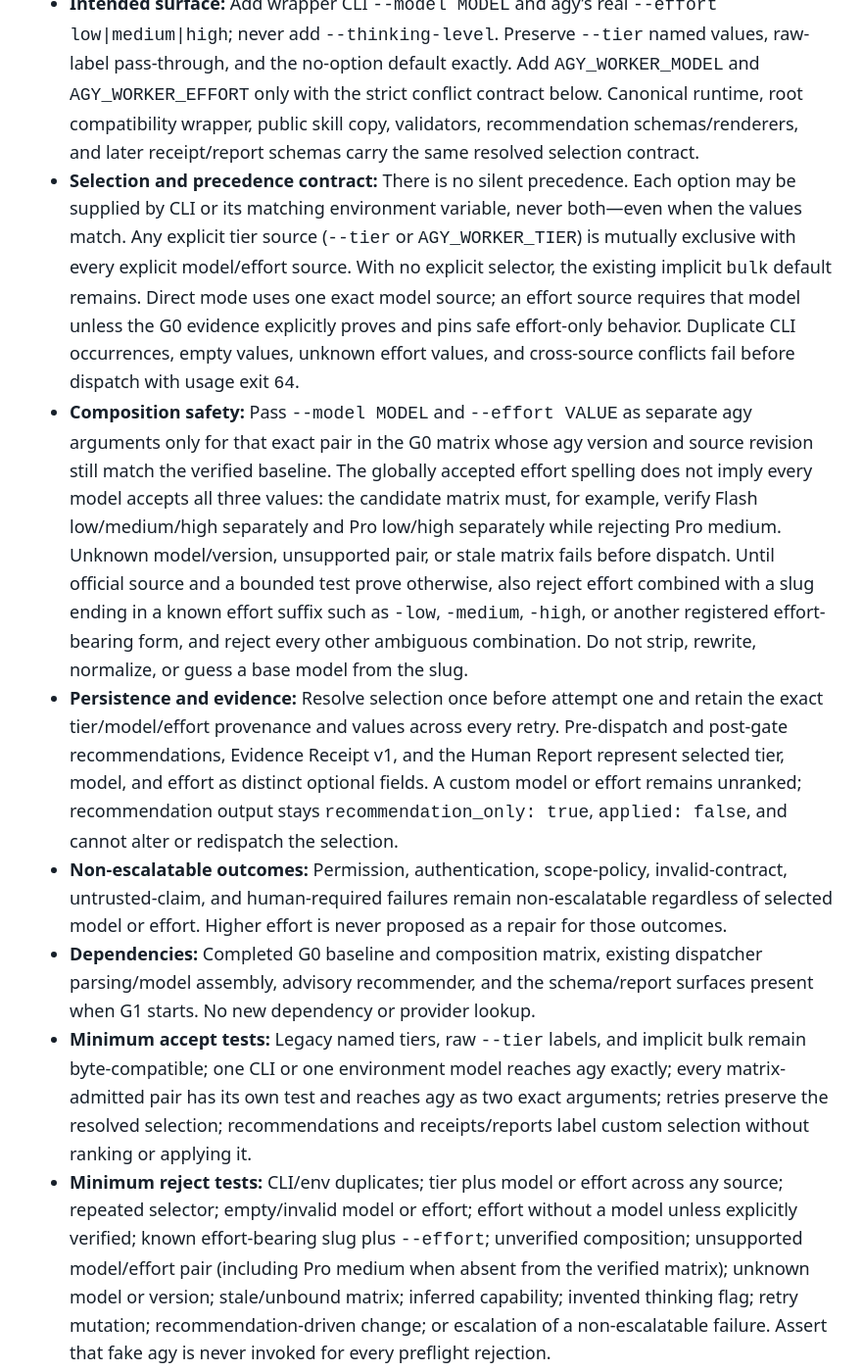
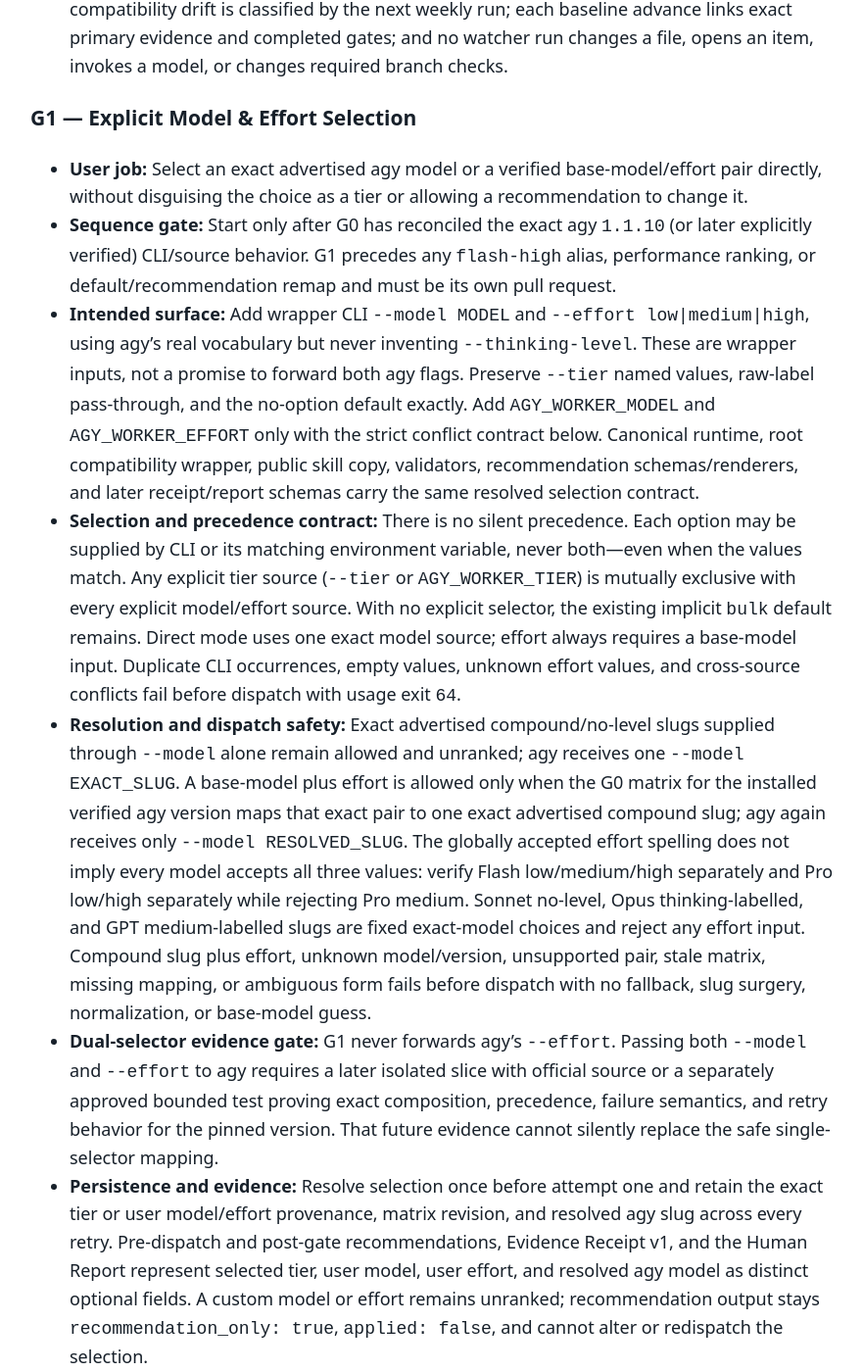
Before and after one commit to cagdasyurekli/codex-agy-worker, a Jekyll site: the page built from docs/ROADMAP.md, in a window 1280 px wide and 1400 px high, scrolled down 6646 px. Shown: the whole window at 98% size, without its empty margins (199-1080 px from the left). Built offline with Jekyll 4.4.1, drawn with Linux system fonts in a browser that asks for light colours; our own code applies the rules of GitHub Pages for plain Markdown files; some of the changed text lies outside the part shown.

Commit message:
Harden model effort roadmap

```diff
--- a/docs/ROADMAP.md
+++ b/docs/ROADMAP.md
@@ -75,12 +75,13 @@ Every roadmap slice must preserve all of these rules:
    human diff review.
 3. No receipt, report, persona, profile, benchmark, usage number, or CI rendering may
    become an alternative acceptance path.
-4. The caller selects the model tier. Recommendations remain visible and advisory,
-   with `recommendation_only: true` and `applied: false`.
+4. The caller selects the tier or explicit model/effort input. Recommendations remain
+   visible and advisory, with `recommendation_only: true` and `applied: false`.
 5. Never add automatic tier/model/effort changes or invent a `--thinking-level`
    control. After G0 reconciles the exact agy contract, G1 may expose agy's real
-   `--model MODEL` and `--effort low|medium|high` as explicit caller choices only.
-   Retries keep the caller's resolved selection byte-for-byte.
+   model and effort vocabulary as explicit wrapper choices only. The wrapper resolves
+   a verified pair to one exact agy model slug; it does not assume agy's two CLI
+   selectors compose. Retries keep the caller's resolved selection byte-for-byte.
 6. Permission, authentication, scope-policy, invalid-contract, untrusted-claim, and
    human-required outcomes are non-escalatable.
 7. No feature may automatically commit, push, open a pull request, merge, release,
@@ -110,15 +111,18 @@ This corrects the current inventory without claiming that locally advertised fla
 or historical failure behavior are the verified agy `1.1.10` contract:
 
 - Do not expose `--effort` before G0 reconciles official releases/source/docs with a
-  sandbox-correct inventory and bounded behavior tests. G1 may then expose the real
-  agy flag; it must not infer effort or invent a thinking-level flag.
+  sandbox-correct inventory and bounded behavior tests. G1 may then expose the same
+  vocabulary as a wrapper input; it must not infer effort, invent a thinking-level
+  flag, or imply that both agy selectors are forwarded.
 - Do not add dynamic model/persona discovery from help text alone.
 - Do not infer authentication from a single failure or invent `agy auth`. Probe only
   documented commands and validate their expected semantic output; neither an unknown
   subcommand's exit code nor generic usage text is compatibility evidence.
-- Do not assume a full model slug ending in an effort-like suffix composes safely with
-  `--effort`. Until official source plus a bounded test proves an exact combination,
-  the wrapper must reject it rather than send two possibly conflicting selectors.
+- Do not assume agy's separate `--model` and `--effort` flags compose safely.
+  Subsequent bounded `1.1.10` inventory evidence advertises compound slugs, while
+  public source does not establish dual-selector composition or precedence. G1
+  therefore resolves a verified base/effort pair to one exact advertised slug and
+  sends one `--model`.
 - Any exposure of newly advertised agy behavior remains a separate slice requiring
   official docs, official source, a sandbox-correct live inventory, a bounded real
   job, paired offline tests, and explicit approval.
@@ -136,8 +140,10 @@ an earlier implementation because it shares a schema or helper.
   `compat/sources.md`, and dependency-free metadata from agy to both agy and Codex.
   Use one explicit version, reviewed upstream revision, and last-reviewed date per
   tool; migrate the current shared `compat/last-reviewed.txt` to unambiguous per-tool
-  records. Add a human-reviewed, dependency-free model/effort capability matrix bound
-  to the exact verified agy version and source revision. Add
+  records. Add a human-reviewed, dependency-free model/effort resolution matrix bound
+  to the exact verified agy version and source revision. Each adjustable input pair
+  maps to one exact advertised compound slug; fixed/no-level entries are recorded as
+  non-adjustable. Add
   `.github/workflows/compatibility-watch.yml` as a separate weekly and
   `workflow_dispatch` macOS workflow. It is observational and is not a required pull
   request check.
@@ -176,19 +182,23 @@ an earlier implementation because it shares a schema or helper.
   The watch never performs this reconciliation. If an official agy `1.1.10` release
   and matching source cannot both be established, the verified baseline stays `1.1.9`
   and the result remains AMBER/review-due rather than speculatively advancing.
-- **Capability-matrix rule:** G0 derives model-specific effort support from the exact
-  verified agy docs/source and bounded CLI behavior, not from a provider API table or
-  a model-name guess. The matrix records its agy version and source revision. Any agy
-  version/source drift makes the matrix stale and keeps effort dispatch disabled until
-  human reconciliation. The current candidate inventory to verify is Gemini 3.6 Flash
-  with low/medium/high and Gemini 3.1 Pro with low/high but **not medium**; it is not a
-  runtime promise until G0 establishes the exact agy model identifiers and pairs.
+- **Resolution-matrix rule:** G0 derives model-specific effort support and its single
+  exact output slug from the verified `agy models` inventory, agy docs/source, and
+  bounded CLI behavior—not from a provider API table or a model-name guess. The
+  matrix records its agy version and source revision. Any agy version/source drift
+  makes it stale and keeps effort resolution disabled until human reconciliation.
+  The current `1.1.10` candidate inventory to verify exposes compound slugs: Gemini
+  3.6 Flash has low/medium/high and Gemini 3.1 Pro has low/high but **not medium**.
+  Sonnet is no-level; the advertised Opus thinking slug and GPT medium-labelled slug
+  are fixed model choices, not adjustable effort pairs. These are not runtime promises
+  until G0 binds every exact input and output slug to the verified inventory.
 - **Current-behavior correction:** Implementation updates README and AGENTS guidance
   to say that probes must validate documented commands and expected semantic content,
   never an unknown subcommand's exit or usage output. It also records that agy has a
-  real `--effort`, while this wrapper exposes no effort control until G1. No code may
-  combine `--effort` with a full slug that may already encode effort without exact
-  compatibility evidence.
+  real `--effort`, while this wrapper exposes no effort control until G1. G0 records
+  that the public source does not yet prove dual-selector composition: production code
+  sends one resolved model slug and cannot combine an effort-bearing slug with agy's
+  separate effort flag without a later, separately approved evidence gate.
 - **Model option decision gate:** `gemini-3.6-flash-high` is already selectable as a
   raw custom `--tier` label. It remains unranked and non-escalating; no `bulk`/`hard`
   mapping changes and no effort flag are part of G0. Google's official
@@ -198,7 +208,7 @@ an earlier implementation because it shares a schema or helper.
   [thinking guide](https://ai.google.dev/gemini-api/docs/generate-content/thinking)
   shows real but model-specific effort levels, and
   [pricing](https://ai.google.dev/gemini-api/docs/pricing) distinguishes model and
-  thinking usage. Those API facts must not be copied into the agy capability matrix;
+  thinking usage. Those API facts must not be copied into the agy resolution matrix;
   they do not prove the agy CLI composition, relative quality, or effective
   subscription cost for this wrapper. A discoverable `flash-high` alias is a later
   isolated decision after G0/G1 compatibility tests; changing a default or
@@ -213,8 +223,9 @@ an earlier implementation because it shares a schema or helper.
 - **Minimum accept tests:** Fixed fake official sources unchanged return `0`; installed
   versus verified differences and stale review dates are reported separately and
   return `3`; unavailable network returns `2` with an inconclusive label; absent
-  official `1.1.10` evidence retains `1.1.9` and AMBER; version-bound capability
-  fixtures reproduce every documented supported pair and mark drift stale; a raw
+  official `1.1.10` evidence retains `1.1.9` and AMBER; version-bound resolution
+  fixtures reproduce every documented pair-to-compound-slug mapping, preserve fixed
+  no-level/thinking/medium-labelled entries, and mark drift stale; a raw
   `gemini-3.6-flash-high` selection remains pass-through, unranked, recommendation-only,
   and non-escalating; workflow fixtures prove weekly/manual triggers, macOS, read-only
   permission, bounded summary, and no mutation.
@@ -224,7 +235,8 @@ an earlier implementation because it shares a schema or helper.
   calls, `apply`, `pull`, GitHub writes, or required-PR-check coupling in the watcher;
   automatic issue/PR creation; tier remapping; alias creation; or an effort flag.
   Reject a matrix with an unbound/mismatched version or revision, an unsupported pair,
-  a provider-table-only claim, or an inferred capability for an unknown model.
+  a provider-table-only claim, an inferred capability for an unknown model, a missing
+  exact output slug, or an adjustable effort entry for a fixed/no-level model.
 - **Docs and AGENTS impact:** README compatibility semantics and limitations,
   `compat/sources.md`, REPO_MAP ownership/data flow, lessons learned on inconclusive
   evidence, and concise durable AGENTS probing rules. Run `agents-md-auditor` before
@@ -241,14 +253,17 @@ an earlier implementation because it shares a schema or helper.
 
 ### G1 — Explicit Model & Effort Selection
 
-- **User job:** Select an exact agy model and its verified supported effort directly,
-  without disguising the choice as a tier or allowing a recommendation to change it.
+- **User job:** Select an exact advertised agy model or a verified base-model/effort
+  pair directly, without disguising the choice as a tier or allowing a recommendation
+  to change it.
 - **Sequence gate:** Start only after G0 has reconciled the exact agy `1.1.10` (or
   later explicitly verified) CLI/source behavior. G1 precedes any `flash-high` alias,
   performance ranking, or default/recommendation remap and must be its own pull request.
-- **Intended surface:** Add wrapper CLI `--model MODEL` and agy's real
-  `--effort low|medium|high`; never add `--thinking-level`. Preserve `--tier` named
-  values, raw-label pass-through, and the no-option default exactly. Add
+- **Intended surface:** Add wrapper CLI `--model MODEL` and
+  `--effort low|medium|high`, using agy's real vocabulary but never inventing
+  `--thinking-level`. These are wrapper inputs, not a promise to forward both agy
+  flags. Preserve `--tier` named values, raw-label pass-through, and the no-option
+  default exactly. Add
   `AGY_WORKER_MODEL` and `AGY_WORKER_EFFORT` only with the strict conflict contract
   below. Canonical runtime, root compatibility wrapper, public skill copy, validators,
   recommendation schemas/renderers, and later receipt/report schemas carry the same
@@ -258,55 +273,66 @@ an earlier implementation because it shares a schema or helper.
   the values match. Any explicit tier source (`--tier` or `AGY_WORKER_TIER`) is mutually
   exclusive with every explicit model/effort source. With no explicit selector, the
   existing implicit `bulk` default remains. Direct mode uses one exact model source;
-  an effort source requires that model unless the G0 evidence explicitly proves and
-  pins safe effort-only behavior. Duplicate CLI occurrences, empty values, unknown
-  effort values, and cross-source conflicts fail before dispatch with usage exit `64`.
-- **Composition safety:** Pass `--model MODEL` and `--effort VALUE` as separate agy
-  arguments only for that exact pair in the G0 matrix whose agy version and source
-  revision still match the verified baseline. The globally accepted effort spelling
-  does not imply every model accepts all three values: the candidate matrix must, for
-  example, verify Flash low/medium/high separately and Pro low/high separately while
-  rejecting Pro medium. Unknown model/version, unsupported pair, or stale matrix fails
-  before dispatch. Until official source and a bounded test prove otherwise, also
-  reject effort combined with a slug ending in a known effort suffix such as `-low`,
-  `-medium`, `-high`, or another registered effort-bearing form, and reject every
-  other ambiguous combination. Do not strip, rewrite, normalize, or guess a base
-  model from the slug.
+  effort always requires a base-model input. Duplicate CLI occurrences, empty values,
+  unknown effort values, and cross-source conflicts fail before dispatch with usage
+  exit `64`.
+- **Resolution and dispatch safety:** Exact advertised compound/no-level slugs supplied
+  through `--model` alone remain allowed and unranked; agy receives one
+  `--model EXACT_SLUG`. A base-model plus effort is allowed only when the G0 matrix for
+  the installed verified agy version maps that exact pair to one exact advertised
+  compound slug; agy again receives only `--model RESOLVED_SLUG`. The globally accepted
+  effort spelling does not imply every model accepts all three values: verify Flash
+  low/medium/high separately and Pro low/high separately while rejecting Pro medium.
+  Sonnet no-level, Opus thinking-labelled, and GPT medium-labelled slugs are fixed
+  exact-model choices and reject any effort input. Compound slug plus effort, unknown
+  model/version, unsupported pair, stale matrix, missing mapping, or ambiguous form
+  fails before dispatch with no fallback, slug surgery, normalization, or base-model
+  guess.
+- **Dual-selector evidence gate:** G1 never forwards agy's `--effort`. Passing both
+  `--model` and `--effort` to agy requires a later isolated slice with official source
+  or a separately approved bounded test proving exact composition, precedence, failure
+  semantics, and retry behavior for the pinned version. That future evidence cannot
+  silently replace the safe single-selector mapping.
 - **Persistence and evidence:** Resolve selection once before attempt one and retain
-  the exact tier/model/effort provenance and values across every retry. Pre-dispatch
-  and post-gate recommendations, Evidence Receipt v1, and the Human Report represent
-  selected tier, model, and effort as distinct optional fields. A custom model or
-  effort remains unranked; recommendation output stays `recommendation_only: true`,
-  `applied: false`, and cannot alter or redispatch the selection.
+  the exact tier or user model/effort provenance, matrix revision, and resolved agy
+  slug across every retry. Pre-dispatch and post-gate recommendations, Evidence Receipt
+  v1, and the Human Report represent selected tier, user model, user effort, and
+  resolved agy model as distinct optional fields. A custom model or effort remains
+  unranked; recommendation output stays `recommendation_only: true`, `applied: false`,
+  and cannot alter or redispatch the selection.
 - **Non-escalatable outcomes:** Permission, authentication, scope-policy,
   invalid-contract, untrusted-claim, and human-required failures remain
   non-escalatable regardless of selected model or effort. Higher effort is never
   proposed as a repair for those outcomes.
-- **Dependencies:** Completed G0 baseline and composition matrix, existing dispatcher
+- **Dependencies:** Completed G0 baseline and resolution matrix, existing dispatcher
   parsing/model assembly, advisory recommender, and the schema/report surfaces present
   when G1 starts. No new dependency or provider lookup.
 - **Minimum accept tests:** Legacy named tiers, raw `--tier` labels, and implicit bulk
-  remain byte-compatible; one CLI or one environment model reaches agy exactly; every
-  matrix-admitted pair has its own test and reaches agy as two exact arguments; retries
-  preserve the resolved selection; recommendations and receipts/reports label custom
-  selection without ranking or applying it.
+  remain byte-compatible; each exact advertised slug reaches agy as one exact
+  `--model`; every matrix-admitted base/effort pair has its own test and reaches agy as
+  one exact resolved compound `--model`; fixed Sonnet/Opus/GPT choices remain exact and
+  non-adjustable; retries preserve the same matrix revision and resolved slug;
+  recommendations and receipts/reports label user and resolved selection without
+  ranking or applying it.
 - **Minimum reject tests:** CLI/env duplicates; tier plus model or effort across any
-  source; repeated selector; empty/invalid model or effort; effort without a model
-  unless explicitly verified; known effort-bearing slug plus `--effort`; unverified
-  composition; unsupported model/effort pair (including Pro medium when absent from
-  the verified matrix); unknown model or version; stale/unbound matrix; inferred
-  capability; invented thinking flag; retry mutation; recommendation-driven change;
-  or escalation of a non-escalatable failure. Assert that fake agy is never invoked
-  for every preflight rejection.
+  source; repeated selector; empty/invalid model or effort; effort without a base
+  model; compound/fixed/no-level slug plus effort; unsupported pair (including Pro
+  medium); adjustable Sonnet, Opus, or GPT; unknown model or version; stale/unbound
+  matrix; missing exact output; inferred capability; dual-selector forwarding;
+  invented thinking flag; fallback to a nearby level/model; retry mutation;
+  recommendation-driven change; or escalation of a non-escalatable failure. Assert
+  that fake agy is never invoked for every preflight rejection.
 - **Docs and AGENTS impact:** README option/precedence tables and examples, public
-  skill SKILL.md, REPO_MAP data flow, lessons learned on dual selectors, compatibility
-  metadata, and a concise AGENTS rule forbidding inferred effort and silent override.
+  skill SKILL.md, REPO_MAP data flow, lessons learned on single-slug resolution and
+  unproven dual selectors, compatibility metadata, and a concise AGENTS rule forbidding
+  inferred effort, silent override, and unverified two-argument composition.
   Run `agents-md-auditor` before and after those future guidance edits.
 - **Size:** M.
-- **Done/exit criteria:** Exact G0-backed arguments and conflict behavior are documented
-  and adversarially tested on macOS Bash 3.2; all prior suites stay green; raw tier
-  compatibility remains; no recommendation changes selection; and independent
-  verification confirms no ambiguous or automatic model/effort path.
+- **Done/exit criteria:** Exact G0-backed single-slug mappings and conflict behavior are
+  documented and adversarially tested on macOS Bash 3.2; all prior suites stay green;
+  raw tier compatibility remains; agy receives no separate effort argument; no
+  recommendation changes selection; and independent verification confirms no
+  ambiguous, automatic, fallback, or dual-selector model/effort path.
 - **Later alias/ranking gate:** A named `flash-high` alias can be proposed only after
   G0/G1 prove its exact agy composition. Mapping `bulk`/`hard`, recommending Flash-high
   over Pro-high, or changing a default additionally requires a pre-registered bounded
@@ -343,9 +369,10 @@ an earlier implementation because it shares a schema or helper.
   exact envelope snapshot validated by the gate; ordered path-policy hash; verifier
   labels and command hashes; the gate-supplied initial and final candidate-state
   digests; actual gate exit/outcome; a verdict restricted to `gate-passed`, `rejected`,
-  or `routed`; optional caller-selection object with exactly one resolved mode and
-  distinct tier/model/effort values plus CLI/environment/default provenance under the
-  accepted G1 contract; optional validated pre-dispatch advisory retaining its
+  or `routed`; optional caller-selection object with exactly one resolved mode,
+  distinct tier/user-model/user-effort values, CLI/environment/default provenance,
+  matrix revision when used, and exact resolved agy model slug under the accepted G1
+  contract; optional validated pre-dispatch advisory retaining its
   rationale, controlled driver evidence, relative cost impact,
   `recommendation_only: true`, `applied: false`, and `stage: pre-dispatch`;
   `gate_authority: qa-gate`; and an explicit statement that the receipt is unsigned
@@ -382,18 +409,18 @@ an earlier implementation because it shares a schema or helper.
   initial/final state digests; the wrapper returns `0`. Each normal gate result
   `10`–`14` durably publishes verdict `rejected`, result `15` publishes `routed`, and
   the wrapper returns that exact gate exit. A valid pre-dispatch advisory is bound
-  without changing the selected tier/model/effort or gate result. The tests never call
-  a candidate accepted before human review. Direct `qa-gate.sh` calls without
-  `--evidence-fd`
-  retain their current stdout/stderr and exit contract.
+  without changing the selected input, matrix revision, resolved agy slug, or gate
+  result. The tests never call a candidate accepted before human review. Direct
+  `qa-gate.sh` calls without `--evidence-fd` retain their current stdout/stderr and
+  exit contract.
 - **Minimum reject tests:** Scope failure, malformed envelope, untrusted command/test
   claim, missing edits, verifier failure/mutation, and human-required outcome retain
   their gate classification and are never rendered as acceptance. Reject overwrite,
   symlink target, in-repository output, unknown schema version, inconsistent receipt,
   separately bound artifact/digest mismatch, malformed or duplicate handoff, envelope
   snapshot/base/state/outcome/exit mismatch, post-gate or cross-stage advisory input,
-  selected tier/model/effort mismatch, ambiguous selector provenance, or an advisory
-  that claims it was applied. Wrapper/gate
+  selected-input/matrix/resolved-slug mismatch, ambiguous selector provenance, or an
+  advisory that claims it was applied. Wrapper/gate
   preflight `64`, unknown exit, signal, missing evidence, internal `70`, and durable
   publication `74` paths publish no receipt; injected validation, `fsync`, rename, and
   parent-directory durability failures leave no final or partial receipt. An unsigned
@@ -555,21 +582,22 @@ receipt or creating chronology ambiguity.
 
 #### P1-C — Reproducible benchmark harness
 
-- **User job:** Compare releases, caller-selected tiers, or personas on fixed bounded
-  tasks using gate observations rather than subjective worker summaries.
+- **User job:** Compare releases, caller-selected model inputs, or personas on fixed
+  bounded tasks using gate observations rather than subjective worker summaries.
 - **Intended surface:** `benchmark.sh prepare|run|report`, frozen
   `benchmarks/v1/manifest.json`, ignored local result directory, and
   `docs/BENCHMARKING.md`. Paid work requires an explicit `--live` boundary.
 - **Dependencies:** Receipt v1; lifecycle is useful but optional.
 - **Trust boundary:** Every result binds exact fixture/base, tool versions, selected
-  tier/model/effort, attempt count, policy, and verification. No hidden retries or
-  selector changes. Competitor comparisons require identical public tasks and rules.
-  No leaderboard by default.
+  tier/user-model/user-effort, matrix revision, resolved agy slug, attempt count,
+  policy, and verification. No hidden retries or selector changes. Competitor
+  comparisons require identical public tasks and rules. No leaderboard by default.
 - **Minimum accept tests:** Frozen offline fixture produces a deterministic report and
-  receipt; live-mode parser preserves selected tier/model/effort and attempt count.
+  receipt; live-mode parser preserves selected input, matrix revision, resolved slug,
+  and attempt count.
 - **Minimum reject tests:** Changed fixture hash, missing verifier, unpublished input,
-  partial task set described as complete, hidden retry/model/effort change, or result
-  without exact version binding.
+  partial task set described as complete, hidden retry/input/resolution change, or
+  result without exact version binding.
 - **Docs and AGENTS impact:** Add BENCHMARKING document and README evidence link;
   update REPO_MAP. AGENTS updates only verified real/offline evidence boundaries, not
   one-off results.
@@ -793,7 +821,8 @@ reviews, or automated promotional submissions.
 - Require the full conformance kit to reject every deliberately trusting reference
   gate and accept the maintained implementation.
 - Publish benchmark claims only when every result binds exact public fixture, base,
-  selected tier, attempts, tool versions, policy, and driver verification.
+  selected input, matrix revision and resolved agy slug when applicable, attempts,
+  tool versions, policy, and driver verification.
 - Track accepted-real-candidate evidence per persona without converting one success
   into a universal quality percentage.
 - Reassess P2 from observed friction. Do not build profiles, pruning, quota, or
```
